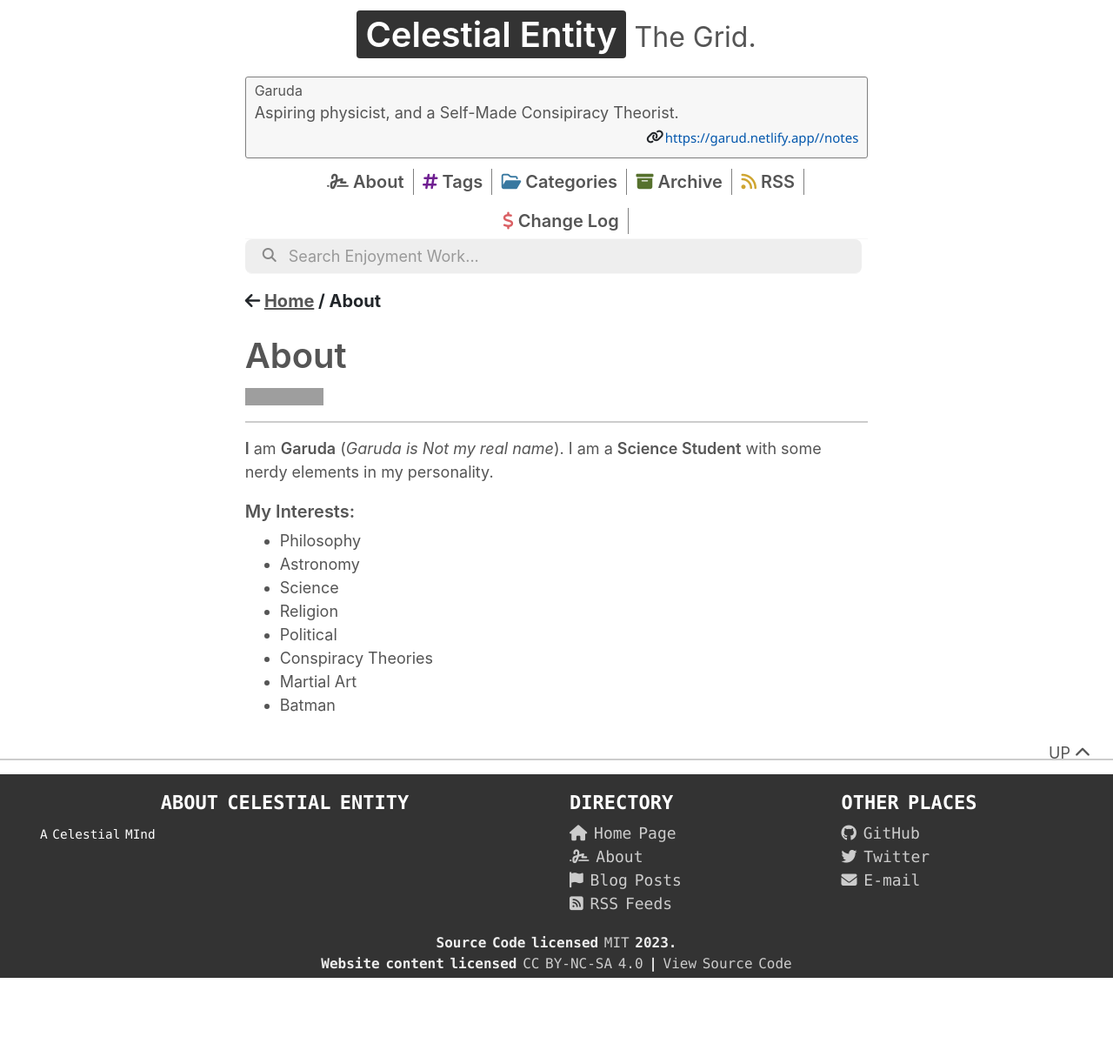
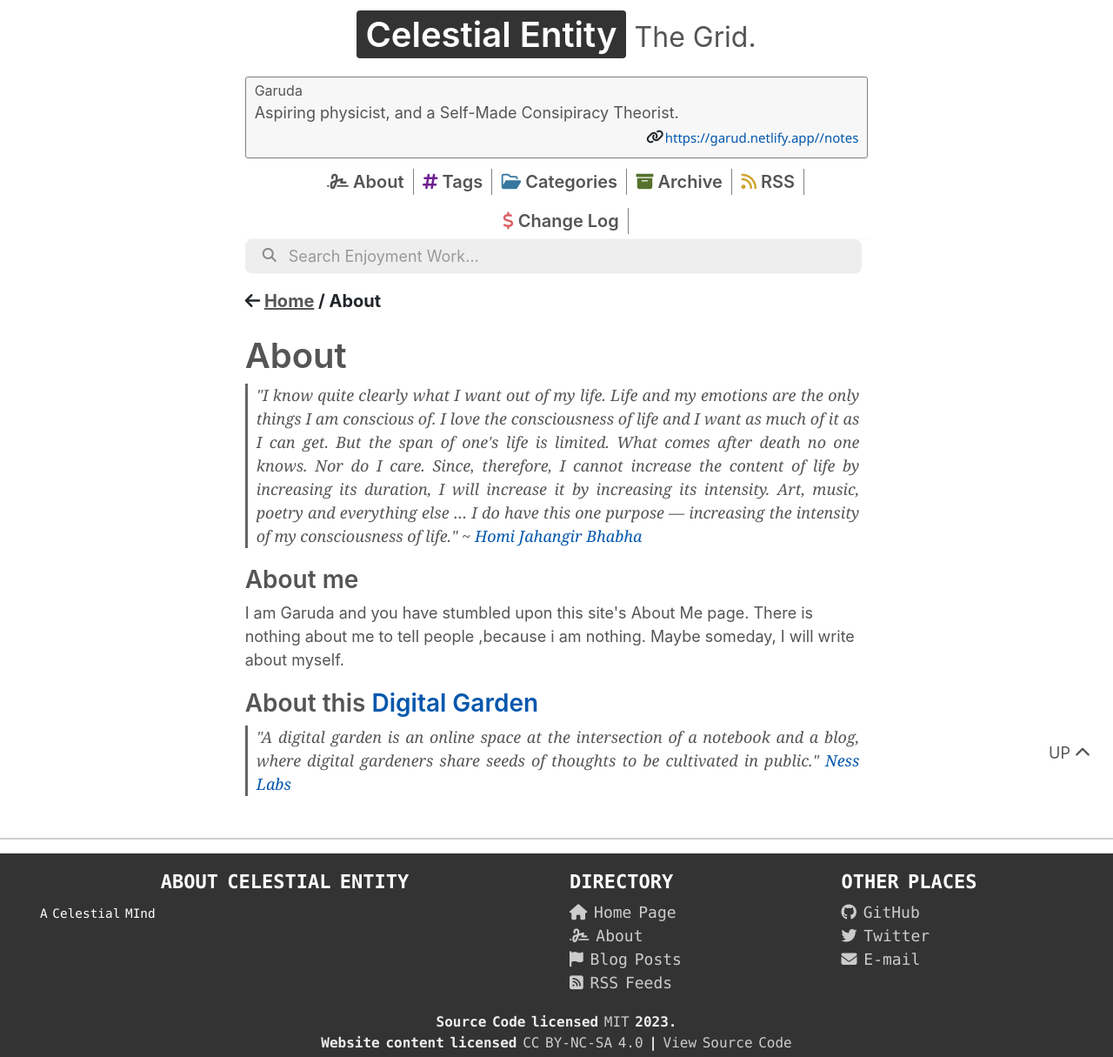
Before and after one commit to stardoom4/blog, a Jekyll site: the page built from _pages/about.md, in a window 1280 px wide. Shown: the whole page at 87% size. Built offline with Jekyll 4.4.1, drawn with Linux system fonts in a browser that asks for light colours; nearby versions of some CDN libraries; before the commit the page ends 1124 px from its top, so only the background shows below that; grey boxes are pictures that could not be loaded.

Commit message:
Update about.md

```diff
--- a/_pages/about.md
+++ b/_pages/about.md
@@ -6,16 +6,14 @@ content-type: eg
 author: false
 ---
 
-[![Netlify Status](https://api.netlify.com/api/v1/badges/734e4402-d8d0-42ea-bf25-dd67d3b8ae3b/deploy-status)](https://app.netlify.com/sites/garud/deploys)
-<hr>
-**I** am **Garuda** (*Garuda is Not my real name*). I am a **Science Student** with some nerdy elements in my personality.
+> "I know quite clearly what I want out of my life. Life and my emotions are the only things I am conscious of. I love the consciousness of life and I want as much of it as I can get. But the span of one's life is limited. What comes after death no one knows. Nor do I care. Since, therefore, I cannot increase the content of life by increasing its duration, I will increase it by increasing its intensity. Art, music, poetry and everything else … I do have this one purpose — increasing the intensity of my consciousness of life."
+> ~ [Homi Jahangir Bhabha](https://en.wikiquote.org/wiki/Homi_J._Bhabha)
 
-##### My Interests:
-- Philosophy
-- Astronomy
-- Science
-- Religion
-- Political
-- Conspiracy Theories
-- Martial Art
-- Batman
+### About me
+I am Garuda and you have stumbled upon this site's About Me page.
+There is nothing about me to tell people ,because i am nothing.
+Maybe someday, I will write about myself.
+
+### About this [Digital Garden](https://maggieappleton.com/garden-history)
+> "A digital garden is an online space at the intersection of a notebook and a blog, where digital gardeners share seeds of thoughts to be cultivated in public."
+> [Ness Labs](https://nesslabs.com/digital-garden-set-up)
```
